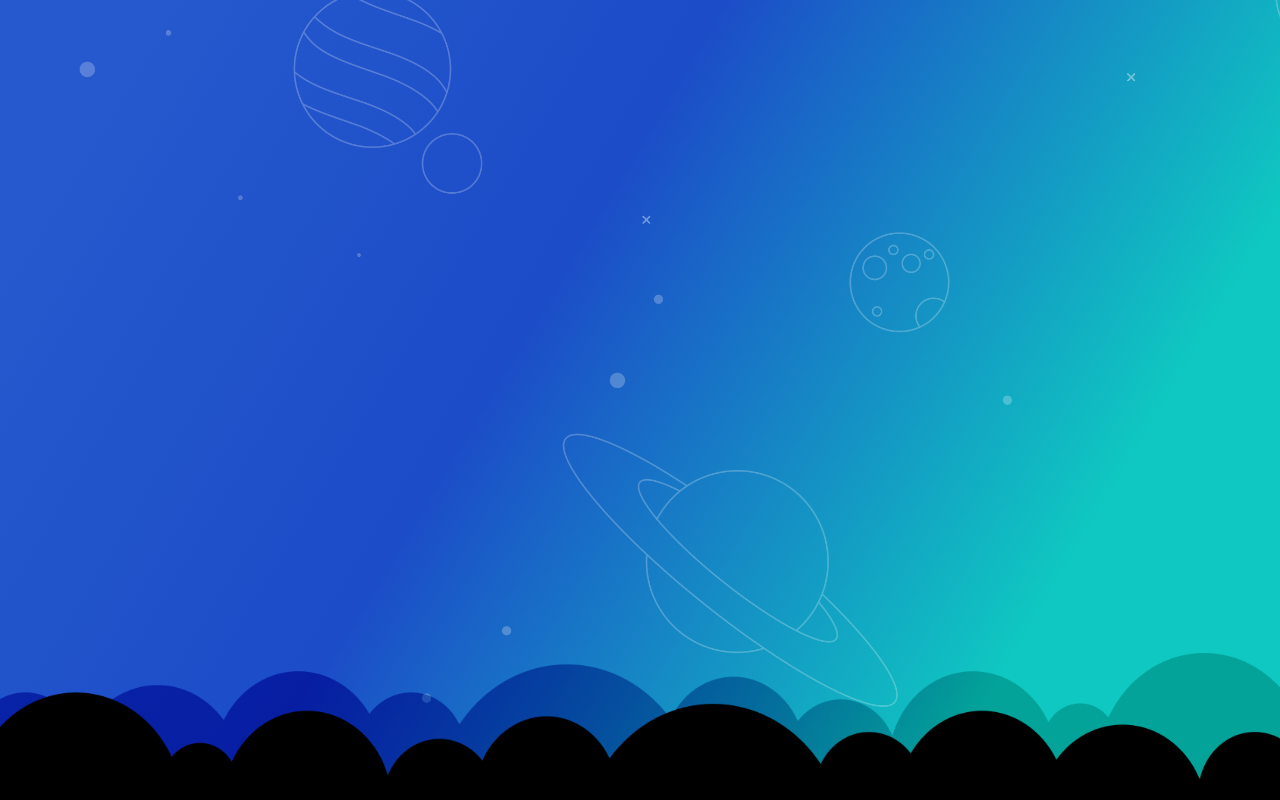
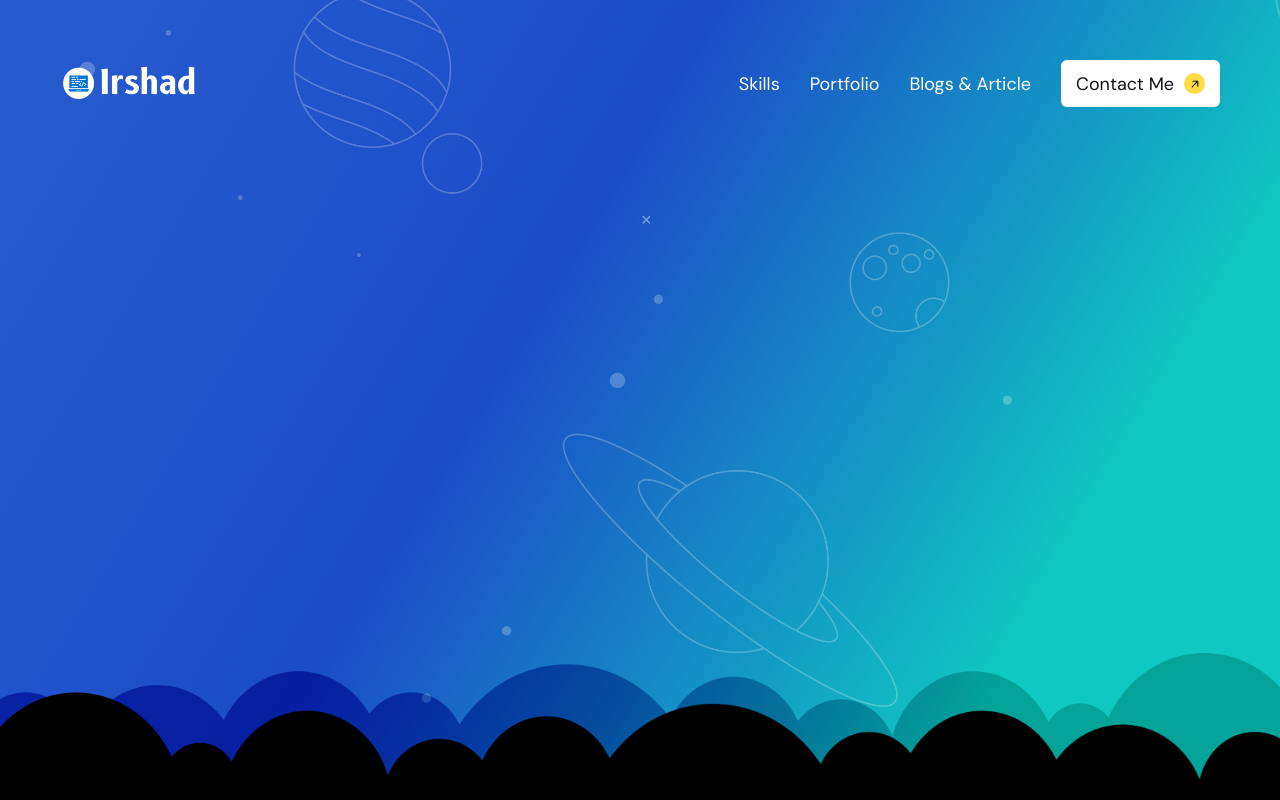
Before and after one commit to irshadali-dev/PERSONAL-PORTFOLIO-WEBSITE-USING-REACT, a React (Create React App) app: page / in a window 1280 px wide. Built offline with nearby package versions, Linux system fonts and the light colour scheme.

Commit message:
header Navigation-Bar Create

```diff
--- a/package.json
+++ b/package.json
@@ -8,6 +8,7 @@
     "@testing-library/user-event": "^13.5.0",
     "react": "^18.3.1",
     "react-dom": "^18.3.1",
+    "react-icons": "^5.3.0",
     "react-scripts": "5.0.1",
     "sass": "^1.80.4",
     "web-vitals": "^2.1.4"
--- a/src/components/intro/index.jsx
+++ b/src/components/intro/index.jsx
@@ -1,5 +1,6 @@
 import React from "react";
 import "./style.scss";
+import Navigation from "./navigation-bar";
 import cloud from "../../images/cloud.png";
 import cloudSoft from "../../images/cloud-soft.png";
 
@@ -20,7 +21,9 @@
                 alt="cloud-soft img"
                 className="cloud-soft"
             />
-            <div className="content"></div>
+            <div className="content">
+                <Navigation />
+            </div>
         </div>
     );
 };
--- /dev/null
+++ b/src/components/intro/navigation-bar/index.jsx
@@ -0,0 +1,25 @@
+import React from "react";
+import "./style.scss";
+import CallToAction from "../../shared/CallToAction/index";
+import logo from "../../../images/irshad-logo.png";
+
+const Navigation = () => {
+    return (
+        <div className="top-navigation-bar">
+            <div className="app-logo">
+                <img
+                    src={logo}
+                    alt="irshad-logo"
+                />
+            </div>
+            <div className="navigation">
+                <span className="navigation-item">Skills</span>
+                <span className="navigation-item">Portfolio</span>
+                <span className="navigation-item">Blogs & Article</span>
+                <CallToAction text="Contact Me" />
+            </div>
+        </div>
+    );
+};
+
+export default Navigation;
--- /dev/null
+++ b/src/components/intro/navigation-bar/style.scss
@@ -0,0 +1,37 @@
+@import "../../../styleconfig/mixins.scss";
+@import "../../../styleconfig/variable.scss";
+
+.top-navigation-bar {
+    width: 100%;
+    display: flex;
+    align-items: center;
+    justify-content: space-between;
+    margin-top: 60px;
+    .app-logo {
+        width: 143px;
+        img {
+            width: 100%;
+            display: block;
+        }
+    }
+    .navigation {
+        display: flex;
+        align-items: center;
+        .navigation-item {
+            color: $white;
+            @include typography(18px, 400, 1);
+            margin-left: 20px;
+            padding: 5px;
+            box-shadow: inset 0 0 0 0 $white;
+            transition: color 0.3s ease-in-out, box-shadow ease-in-out 0.3s;
+            cursor: pointer;
+            &:hover {
+                box-shadow: inset 200px 0 0 0 $white;
+                color: $black;
+            }
+        }
+    }
+    .call-to-action {
+        margin-left: 25px;
+    }
+}
--- /dev/null
+++ b/src/components/shared/CallToAction/index.jsx
@@ -0,0 +1,14 @@
+import React from "react";
+import "./style.scss";
+import Arrow from "../arrow";
+
+const CallToAction = ({ text }) => {
+    return (
+        <div className="call-to-action">
+            <span className="text">{text}</span>
+            <Arrow />
+        </div>
+    );
+};
+
+export default CallToAction;
--- /dev/null
+++ b/src/components/shared/CallToAction/style.scss
@@ -0,0 +1,43 @@
+@import "../../../styleconfig/mixins.scss";
+@import "../../../styleconfig/variable.scss";
+.call-to-action {
+    height: 47px;
+    width: fit-content;
+    padding: 0 15px;
+    background-color: $white;
+    border-radius: 6px;
+    display: flex;
+    align-items: center;
+    justify-content: center;
+    color: $black-light;
+    cursor: pointer;
+    position: relative;
+    overflow: hidden;
+    @include typography(18px, 400, 1);
+    .text,
+    .arrow-icon {
+        position: relative;
+        z-index: 1;
+        transition: all ease 500ms;
+    }
+    &::before {
+        content: "";
+        position: absolute;
+        left: 0;
+        width: 100%;
+        height: 100%;
+        background: $yellow;
+        z-index: 0;
+        transform: translateX(-100%);
+        transition: all 300ms cubic-bezier(0.55, 0.055, 0.675, 0.19);
+    }
+    &:hover {
+        &::before {
+            transform: translateX(0);
+        }
+
+        .arrow-icon {
+            background: $white;
+        }
+    }
+}
--- /dev/null
+++ b/src/components/shared/arrow/index.jsx
@@ -0,0 +1,12 @@
+import React from "react";
+import "./style.scss";
+import { BsArrowRightShort } from "react-icons/bs";
+const Arrow = () => {
+    return (
+        <span className="arrow-icon">
+            <BsArrowRightShort />
+        </span>
+    );
+};
+
+export default Arrow;
--- /dev/null
+++ b/src/components/shared/arrow/style.scss
@@ -0,0 +1,16 @@
+@import "../../../styleconfig/mixins.scss";
+@import "../../../styleconfig/variable.scss";
+
+.arrow-icon {
+    width: 21px;
+    height: 21px;
+    background: $yellow;
+    border-radius: 41px;
+    display: flex;
+    align-items: center;
+    justify-content: center;
+    margin-left: 10px;
+    svg {
+        transform: rotate(-45deg);
+    }
+}
```
Also changed, not shown: src/images/irshad-logo.png (added), 1 other file (tests, documents, lock files or other folders).
